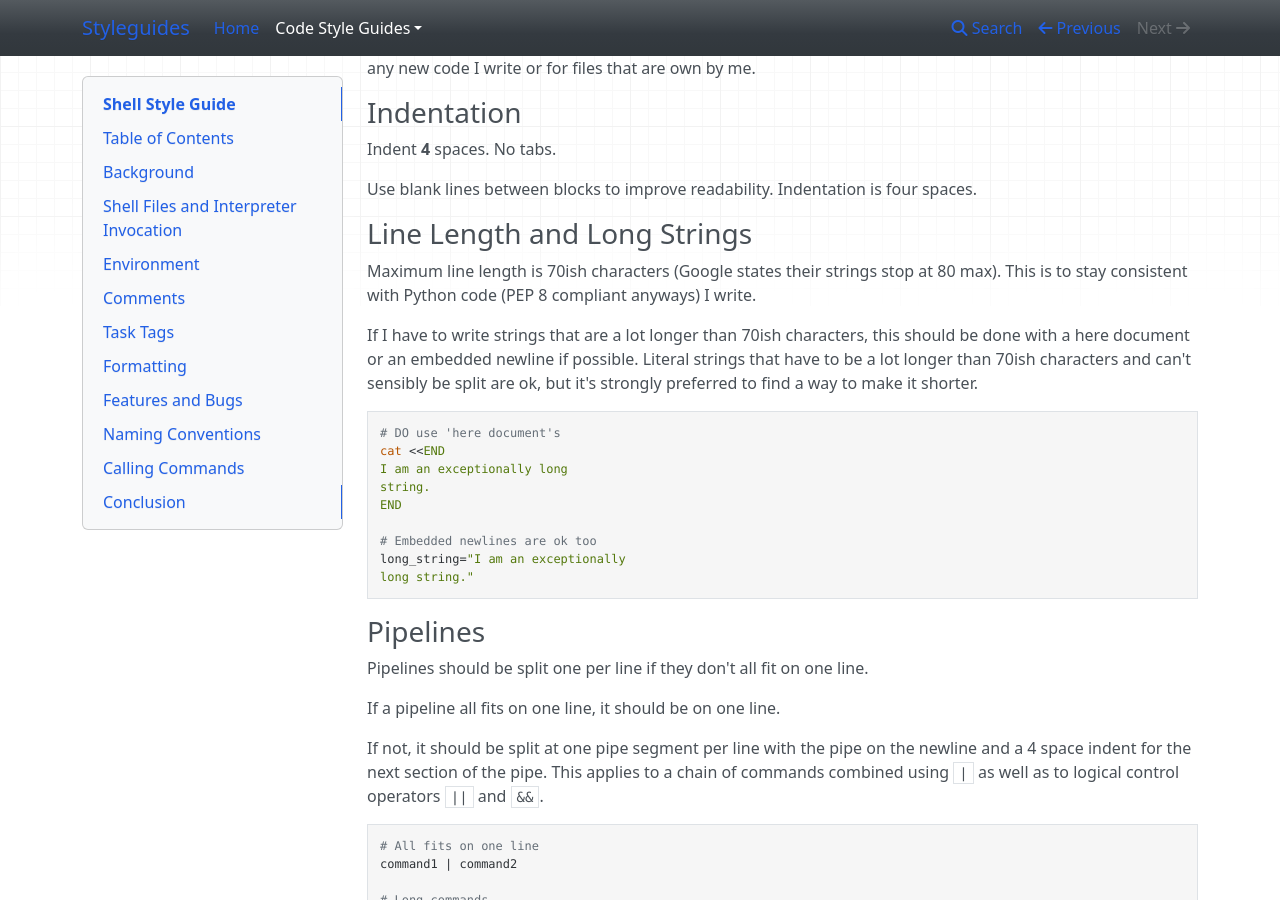
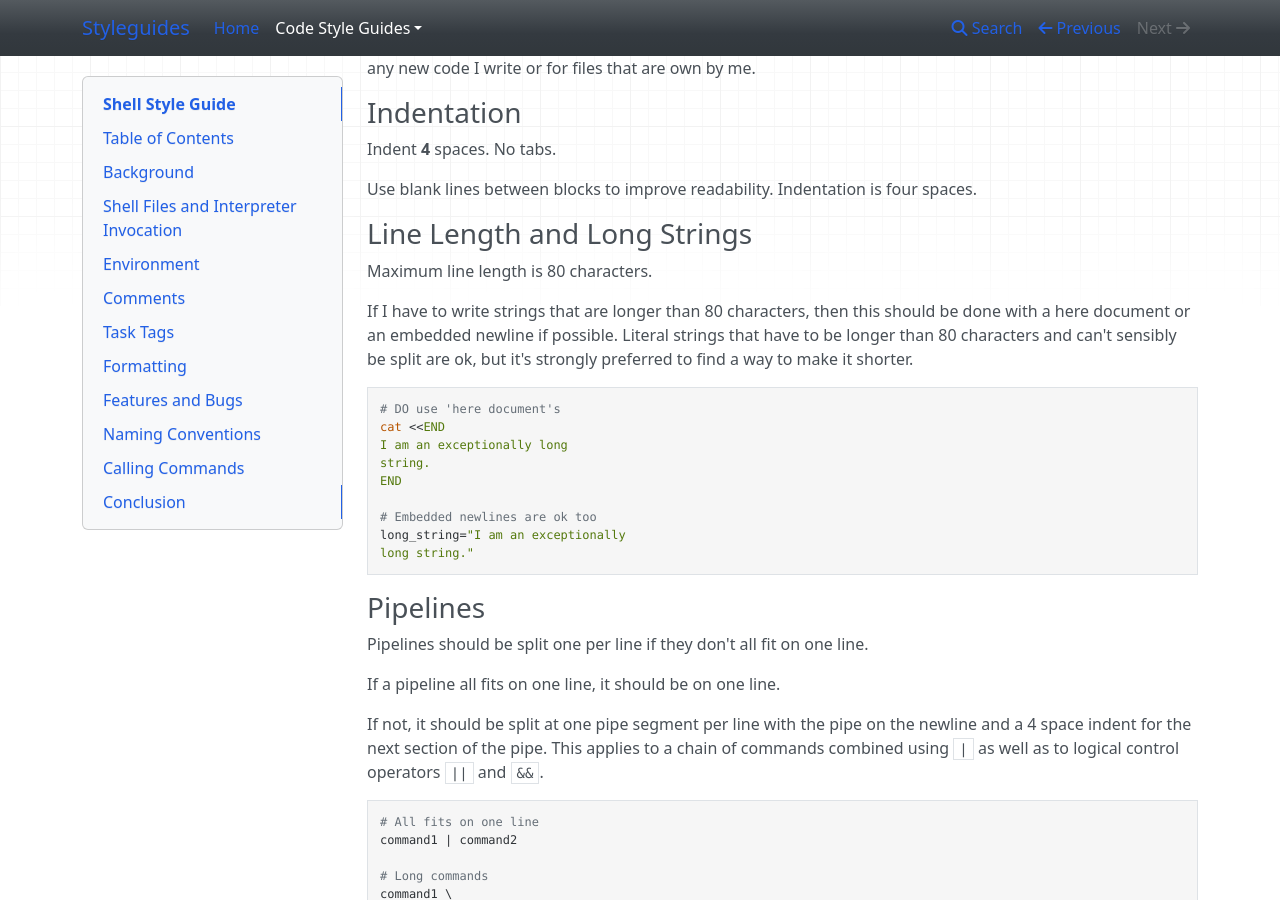
Before and after one commit to cavcrosby/styleguides, an MkDocs documentation site: the page built from docs/shellguide.md, in a window 1280 px wide and 900 px high, scrolled down 6308 px. Built offline with MkDocs 1.6.1, drawn with Linux system fonts in a browser that asks for light colours; nearby versions of some CDN libraries.

Commit message:
Adjust shell guidelines on string length
Most of my shell code sticks to the 80 characters per line guideline and
not this "70ish" guideline that is dictated in a hand wavy fashion by
Python's PEP8.

Will also look into adjusting this styleguide's line length as well to
80 characters per line.

````diff
--- a/docs/shellguide.md
+++ b/docs/shellguide.md
@@ -368,15 +368,12 @@ four spaces.
 
 ### Line Length and Long Strings
 
-Maximum line length is 70ish characters (Google states their strings stop
-at 80 max). This is to stay consistent with Python code (PEP 8 compliant
-anyways) I write.
-
-If I have to write strings that are a lot longer than 70ish characters, this
-should be done with a here document or an embedded newline if possible.
-Literal strings that have to be a lot longer than 70ish characters and
-can't sensibly be split are ok, but it's strongly preferred to find a
-way to make it shorter.
+Maximum line length is 80 characters.
+
+If I have to write strings that are longer than 80 characters, then this should
+be done with a here document or an embedded newline if possible. Literal strings
+that have to be longer than 80 characters and can't sensibly be split are ok,
+but it's strongly preferred to find a way to make it shorter.
 
 ```bash
 # DO use 'here document's
````
